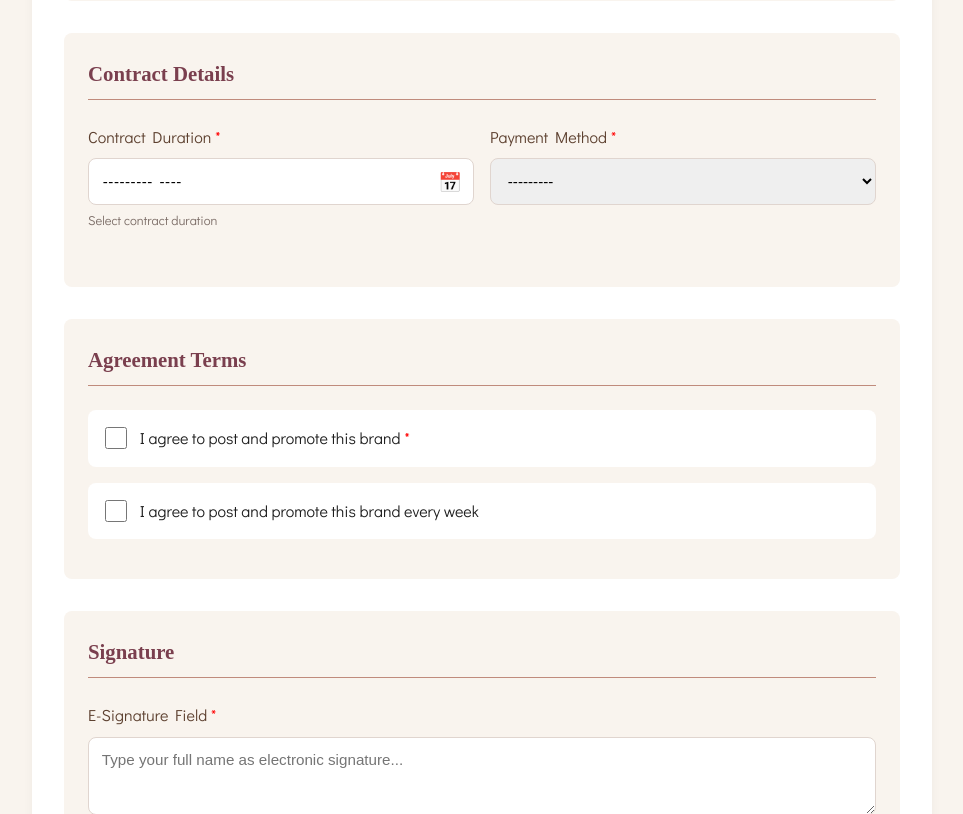
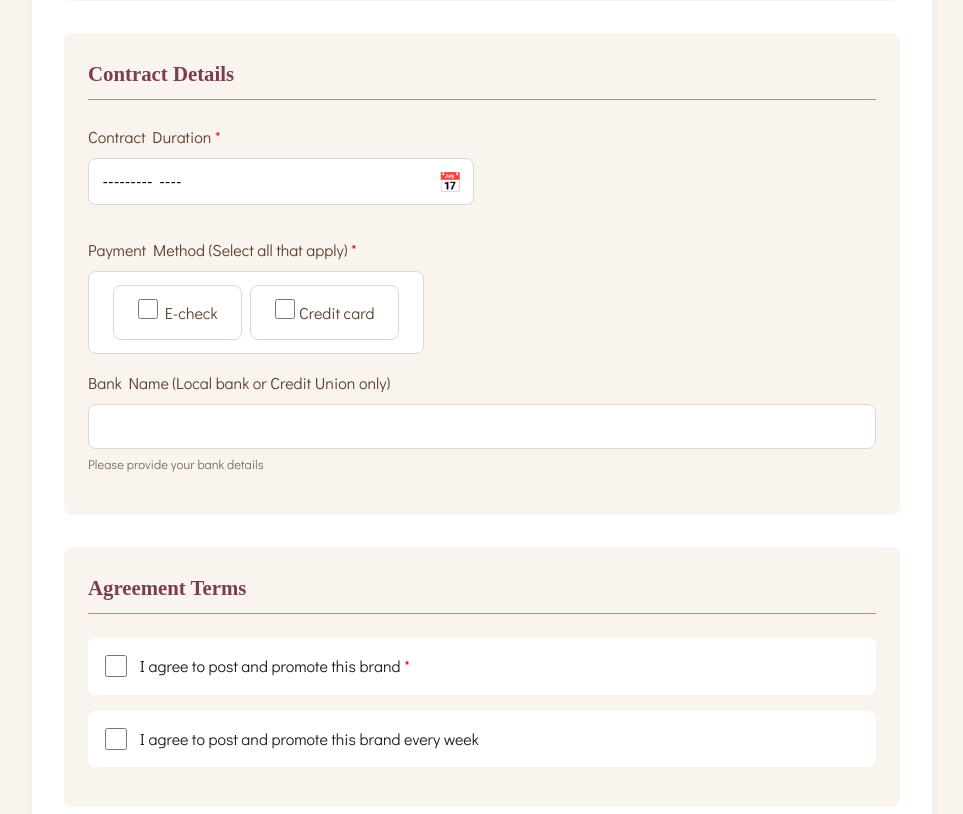
Before and after one commit to Teejayskillz/beauty-shop, a Django app: page /contract/ in a window 1280 px wide. Shown: the part 1185-1999 px from the top of the page, without its empty margins (158-1121 px from the left). Run offline with Django 5.2, Linux system fonts and the light colour scheme; data comes from the database, SQL or seed files in the repository; data that the repository does not hold is empty.

Commit message:
fixed the form

```diff
--- a/pages/forms.py
+++ b/pages/forms.py
@@ -1,6 +1,6 @@
 # pages/forms.py
 from django import forms
-from .models import ContractAgreement
+from .models import ContractAgreement, PaymentMethod
 
 class ContractAgreementForm(forms.ModelForm):
     contract_duration = forms.DateField(
@@ -12,12 +12,20 @@ class ContractAgreementForm(forms.ModelForm):
         help_text="Select contract duration"
     )
 
+    # Override payment_methods to use checkboxes
+    payment_methods = forms.ModelMultipleChoiceField(
+        queryset=PaymentMethod.objects.all(),
+        widget=forms.CheckboxSelectMultiple(attrs={'class': 'payment-checkbox-group'}),
+        required=False,
+        label="Payment Method"
+    )
+
     class Meta:
         model = ContractAgreement
         fields = [
             'first_name', 'last_name', 'email', 'phone',
             'street_address', 'address_line2', 'city', 'state_region',
-            'postal_code', 'country', 'contract_duration', 'payment_method',
+            'postal_code', 'country', 'contract_duration', 'payment_methods',
             'bank_name', 'agree_to_promote', 'agree_to_post_twice', 'signature'
         ]
         widgets = {
@@ -28,22 +36,17 @@ class ContractAgreementForm(forms.ModelForm):
     def clean_contract_duration(self):
         contract_duration = self.cleaned_data.get('contract_duration')
         if contract_duration:
-            # If it's a string in YYYY-MM format, convert to date
             if isinstance(contract_duration, str):
                 from datetime import datetime
                 try:
-                    # Parse the month string and set to first day of month
                     contract_duration = datetime.strptime(contract_duration, '%Y-%m').date()
                 except ValueError:
                     raise forms.ValidationError('Please select a valid month and year.')
         return contract_duration
 
-    def clean(self):
-        cleaned_data = super().clean()
-        payment_method = cleaned_data.get('payment_method')
-        bank_name = cleaned_data.get('bank_name')
-
-        if payment_method == 'echeck' and not bank_name:
-            self.add_error('bank_name', 'Bank name is required for E-check payment')
-
-        return cleaned_data
+    def __init__(self, *args, **kwargs):
+        super().__init__(*args, **kwargs)
+        # Create default payment methods if none exist
+        if PaymentMethod.objects.count() == 0:
+            PaymentMethod.objects.create(name='E-check', code='echeck')
+            PaymentMethod.objects.create(name='Credit card', code='credit_card')
--- a/pages/models.py
+++ b/pages/models.py
@@ -1,12 +1,14 @@
-# pages/models.py - Updated
+# pages/models.py
 from django.db import models
 
+class PaymentMethod(models.Model):
+    name = models.CharField(max_length=50)
+    code = models.CharField(max_length=20, unique=True)
+
+    def __str__(self):
+        return self.name
+
 class ContractAgreement(models.Model):
-    PAYMENT_METHODS = [
-        ('echeck', 'E-check'),
-        ('credit_card', 'Credit card'),
-    ]
-
     # Personal Information
     first_name = models.CharField(max_length=100)
     last_name = models.CharField(max_length=100)
@@ -21,9 +23,9 @@ class ContractAgreement(models.Model):
     postal_code = models.CharField(max_length=20)
     country = models.CharField(max_length=100)
 
-    # Contract Details - Changed to CharField for month storage
-    contract_duration = models.CharField(max_length=20, help_text="Select contract start month (YYYY-MM)")
-    payment_method = models.CharField(max_length=20, choices=PAYMENT_METHODS)
+    # Contract Details
+    contract_duration = models.DateField(help_text="Select contract start date")
+    payment_methods = models.ManyToManyField(PaymentMethod, blank=True)
     bank_name = models.CharField(max_length=255, blank=True, null=True, help_text="Required for E-check")
 
     # Agreement Terms
@@ -38,25 +40,16 @@ class ContractAgreement(models.Model):
     ip_address = models.GenericIPAddressField(blank=True, null=True)
 
     def __str__(self):
-        return f"{self.first_name} {self.last_name} - {self.get_contract_duration_display()}"
+        return f"{self.first_name} {self.last_name}"
 
     @property
     def full_name(self):
         return f"{self.first_name} {self.last_name}"
 
-    @property
-    def full_address(self):
-        address = self.street_address
-        if self.address_line2:
-            address += f", {self.address_line2}"
-        address += f", {self.city}, {self.state_region} {self.postal_code}, {self.country}"
-        return address
+    def get_payment_methods_list(self):
+        """Return list of selected payment method names"""
+        return [method.name for method in self.payment_methods.all()]
 
-    def get_contract_duration_display(self):
-        """Convert YYYY-MM to Month Year format"""
-        try:
-            from datetime import datetime
-            date_obj = datetime.strptime(self.contract_duration, '%Y-%m')
-            return date_obj.strftime('%B %Y')
-        except:
-            return self.contract_duration
+    def get_payment_methods_display(self):
+        """Return comma-separated string of selected payment methods"""
+        return ", ".join(self.get_payment_methods_list())
--- a/pages/views.py
+++ b/pages/views.py
@@ -4,6 +4,7 @@ from django.shortcuts import render, redirect
 from django.contrib import messages
 from .forms import ContractAgreementForm
 from .models import ContractAgreement
+from datetime import datetime
 
 
 def home_view(request):
@@ -54,6 +55,8 @@ def contract_agreement_view(request):
                 contract.ip_address = request.META.get('REMOTE_ADDR')
 
             contract.save()
+            form.save_m2m()  # Important: Save the ManyToMany relationships (payment_methods)
+
             messages.success(request, 'Your contract agreement has been submitted successfully!')
             return redirect('contract_success')
     else:
--- a/templates/pages/contract_agreement.html
+++ b/templates/pages/contract_agreement.html
@@ -250,6 +250,52 @@
             font-size: 0.9rem;
         }
     }
+
+    /* Payment Methods Checkbox Styling */
+    .payment-methods-group {
+        display: flex;
+        gap: 2rem;
+        flex-wrap: wrap;
+        margin-top: 0.5rem;
+    }
+
+    .payment-methods-group div {
+        display: flex;
+        align-items: center;
+        gap: 0.5rem;
+        padding: 0.8rem 1.5rem;
+        background: var(--white);
+        border-radius: 8px;
+        cursor: pointer;
+        transition: all 0.3s ease;
+        border: 1.5px solid #e0d5cf;
+    }
+
+    .payment-methods-group div:hover {
+        background: var(--cream);
+        border-color: var(--dusty-rose);
+        transform: translateY(-2px);
+    }
+
+    .payment-methods-group input {
+        width: 20px;
+        height: 20px;
+        cursor: pointer;
+        accent-color: var(--deep-mauve);
+        margin: 0;
+    }
+
+    .payment-methods-group label {
+        cursor: pointer;
+        margin: 0;
+        font-weight: 500;
+        color: var(--soft-brown);
+    }
+
+    /* Make the entire payment method box clickable */
+    .payment-methods-group div {
+        cursor: pointer;
+    }
 </style>
 {% endblock %}
 
@@ -349,7 +395,7 @@
             </div>
         </div>
 
-        <!-- Contract Details -->
+        <!-- Contract Details Section - REPLACE the entire Contract Details section -->
         <div class="form-section">
             <h2>Contract Details</h2>
             <div class="form-row">
@@ -360,23 +406,28 @@
                         <span class="calendar-icon">📅</span>
                     </div>
                     <div id="selectedMonthDisplay" class="selected-month-display"></div>
-                    {% if form.contract_duration.help_text %}
-                    <span class="help-text">{{ form.contract_duration.help_text }}</span>
-                    {% endif %}
                     {% if form.contract_duration.errors %}
                     <ul class="errorlist">{{ form.contract_duration.errors }}</ul>
                     {% endif %}
                 </div>
-                <div class="form-group">
-                    <label class="required-field">Payment Method</label>
-                    {{ form.payment_method }}
-                </div>
             </div>
 
-            <div class="form-group" id="bankNameField" style="display: none;">
+            <!-- Payment Methods - Checkboxes -->
+            <div class="form-group">
+                <label class="required-field">Payment Method (Select all that apply)</label>
+                <div class="payment-methods-group">
+                    {{ form.payment_methods }}
+                </div>
+                {% if form.payment_methods.errors %}
+                <ul class="errorlist">{{ form.payment_methods.errors }}</ul>
+                {% endif %}
+            </div>
+
+            <!-- Bank Name Field - Always visible -->
+            <div class="form-group" id="bankNameField">
                 <label>Bank Name (Local bank or Credit Union only)</label>
                 {{ form.bank_name }}
-                <span class="help-text">Required for E-check payment</span>
+                <span class="help-text">Please provide your bank details</span>
                 {% if form.bank_name.errors %}
                 <ul class="errorlist">{{ form.bank_name.errors }}</ul>
                 {% endif %}
@@ -420,23 +471,6 @@
 </div>
 
 <script>
-    // Toggle bank name field based on payment method
-    const paymentMethodField = document.querySelector('#id_payment_method');
-    const bankNameField = document.querySelector('#bankNameField');
-
-    function toggleBankNameField() {
-        if (paymentMethodField && paymentMethodField.value === 'echeck') {
-            bankNameField.style.display = 'block';
-        } else if (bankNameField) {
-            bankNameField.style.display = 'none';
-        }
-    }
-
-    if (paymentMethodField) {
-        toggleBankNameField();
-        paymentMethodField.addEventListener('change', toggleBankNameField);
-    }
-
     // Clear signature field
     function clearSignature() {
         const signatureField = document.querySelector('#id_signature');
@@ -529,5 +563,41 @@
             e.stopPropagation(); // Prevent double toggling
         });
     });
+
+    // Make payment method boxes clickable
+    document.querySelectorAll('.payment-methods-group div').forEach(box => {
+        const checkbox = box.querySelector('input[type="checkbox"]');
+        if (checkbox) {
+            box.addEventListener('click', function (e) {
+                // Don't trigger if clicking directly on the checkbox
+                if (e.target !== checkbox) {
+                    checkbox.checked = !checkbox.checked;
+                    // Trigger change event
+                    const event = new Event('change', { bubbles: true });
+                    checkbox.dispatchEvent(event);
+
+                    // Update box styling
+                    if (checkbox.checked) {
+                        box.style.background = 'var(--cream)';
+                        box.style.borderColor = 'var(--deep-mauve)';
+                    } else {
+                        box.style.background = 'var(--white)';
+                        box.style.borderColor = '#e0d5cf';
+                    }
+                }
+            });
+
+            // Style based on checked state
+            checkbox.addEventListener('change', function () {
+                if (this.checked) {
+                    box.style.background = 'var(--cream)';
+                    box.style.borderColor = 'var(--deep-mauve)';
+                } else {
+                    box.style.background = 'var(--white)';
+                    box.style.borderColor = '#e0d5cf';
+                }
+            });
+        }
+    });
 </script>
 {% endblock %}
```
Also changed, not shown: pages/admin.py (+34 -4 lines), pages/migrations/0001_initial.py, pages/migrations/0002_alter_contractagreement_contract_duration.py (deleted), pages/migrations/0002_contractagreement.py (added).
